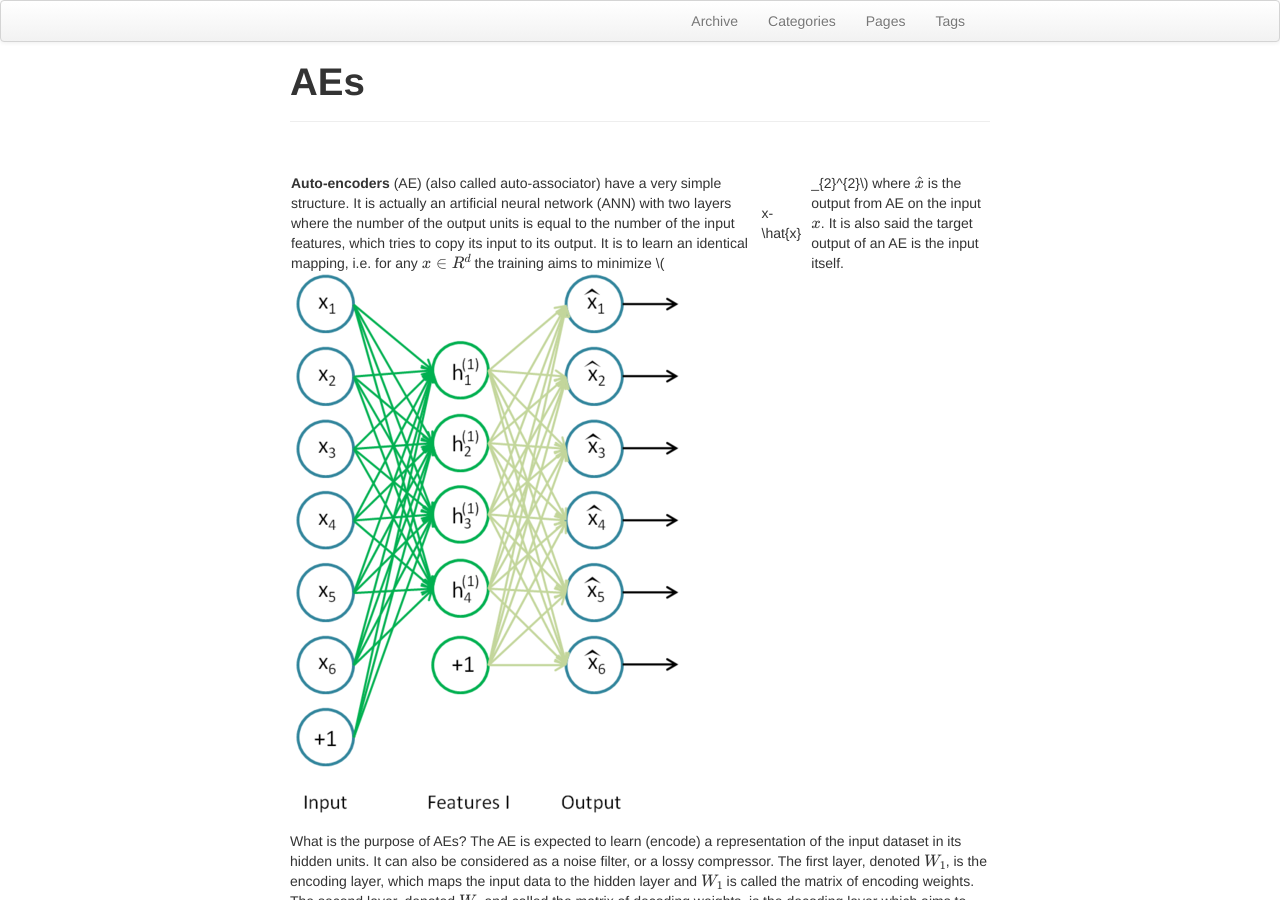
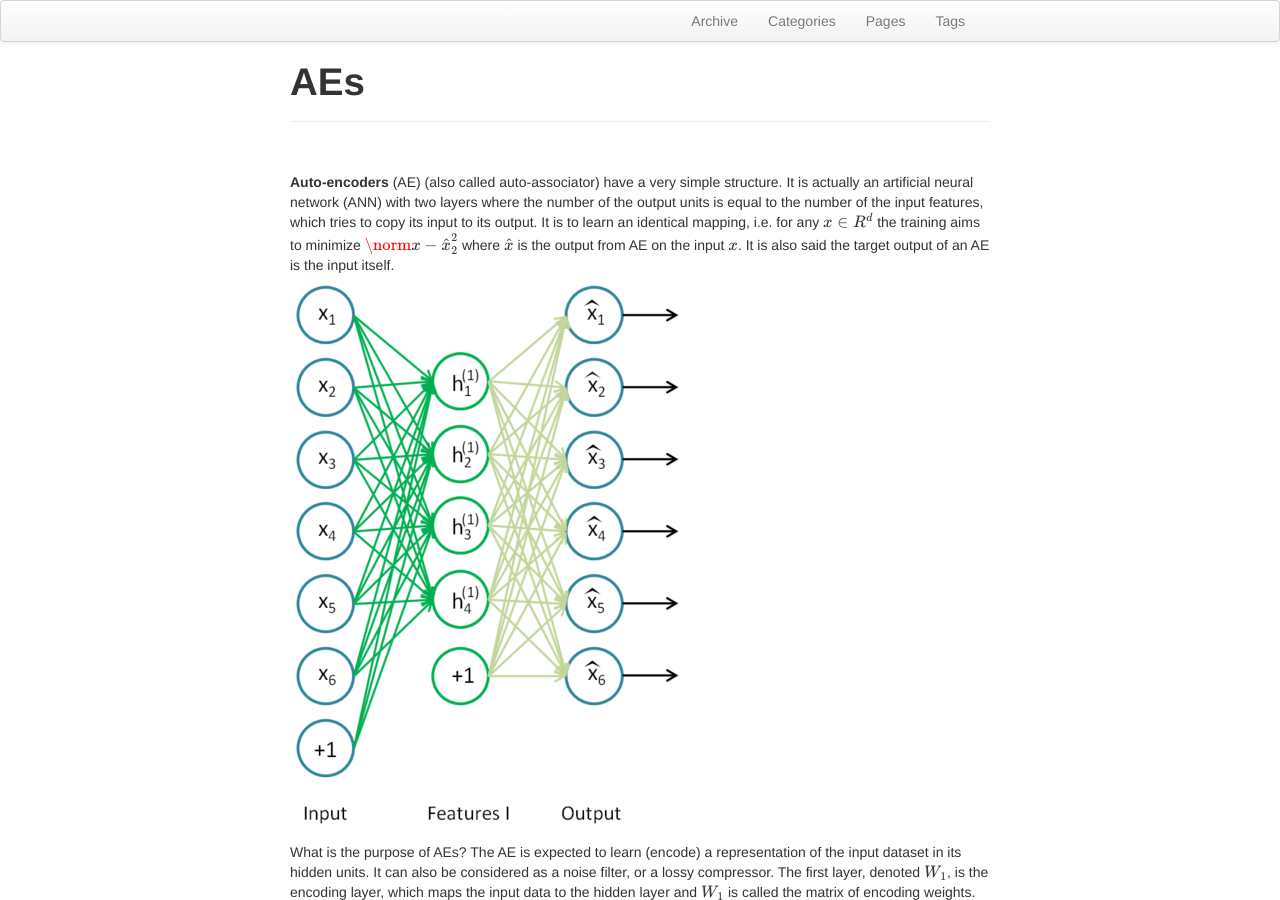
Before and after one commit to kfattila/kfattila.github.io, a Jekyll site: the page built from pages/AEs.md, in a window 1280 px wide and 900 px high. Built offline with Jekyll 4.4.1, drawn with Linux system fonts in a browser that asks for light colours; formulas are drawn with MathJax 3; comment, search, counter and statistics services are not loaded.

Commit message:
Lectures

```diff
--- a/pages/AEs.md
+++ b/pages/AEs.md
@@ -5,7 +5,7 @@ description: ""
 ---
 {% include JB/setup %}
 
-**Auto-encoders** (AE) (also called auto-associator) have a very simple structure. It is actually an artificial neural network (ANN) with two layers where the number of the output units is equal to the number of the input features, which tries to copy its input to its output. It is to learn an identical mapping, i.e. for any \\(x \in R^{d}\\) the training aims to minimize \\(||x-\hat{x}||_{2}^{2}\\) where \\(\hat{x}\\) is the output from AE on the input \\(x\\). It is also said the target output of an AE is the input itself.
+**Auto-encoders** (AE) (also called auto-associator) have a very simple structure. It is actually an artificial neural network (ANN) with two layers where the number of the output units is equal to the number of the input features, which tries to copy its input to its output. It is to learn an identical mapping, i.e. for any \\(x \in R^{d}\\) the training aims to minimize \\(\norm{x-\hat{x}}^{2}_{2}\\) where \\(\hat{x}\\) is the output from AE on the input \\(x\\). It is also said the target output of an AE is the input itself.
 
 ![ae1](./images/ae1.png)
 
```
